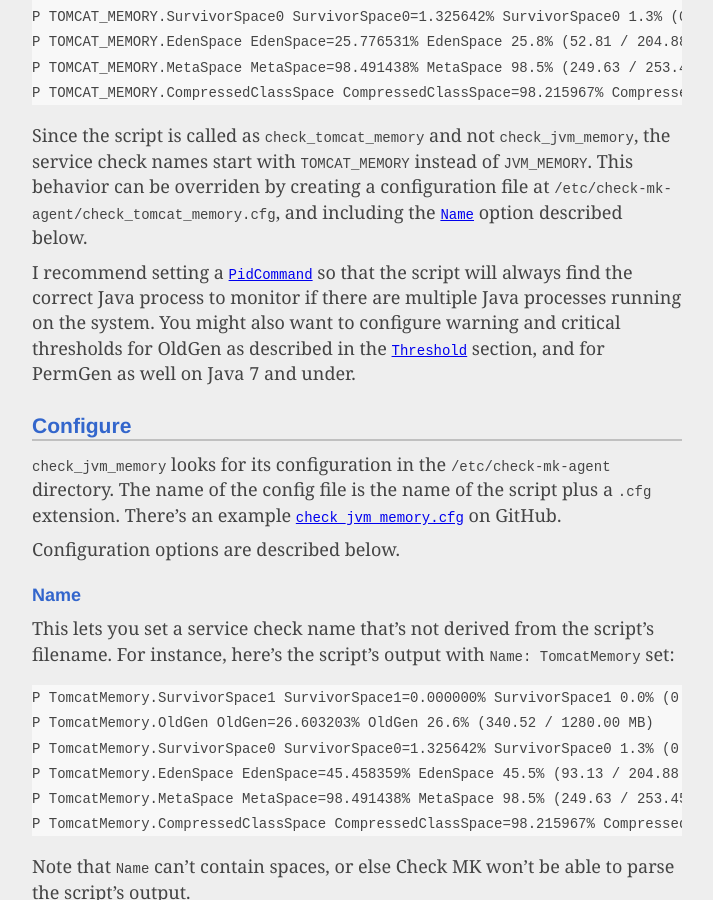
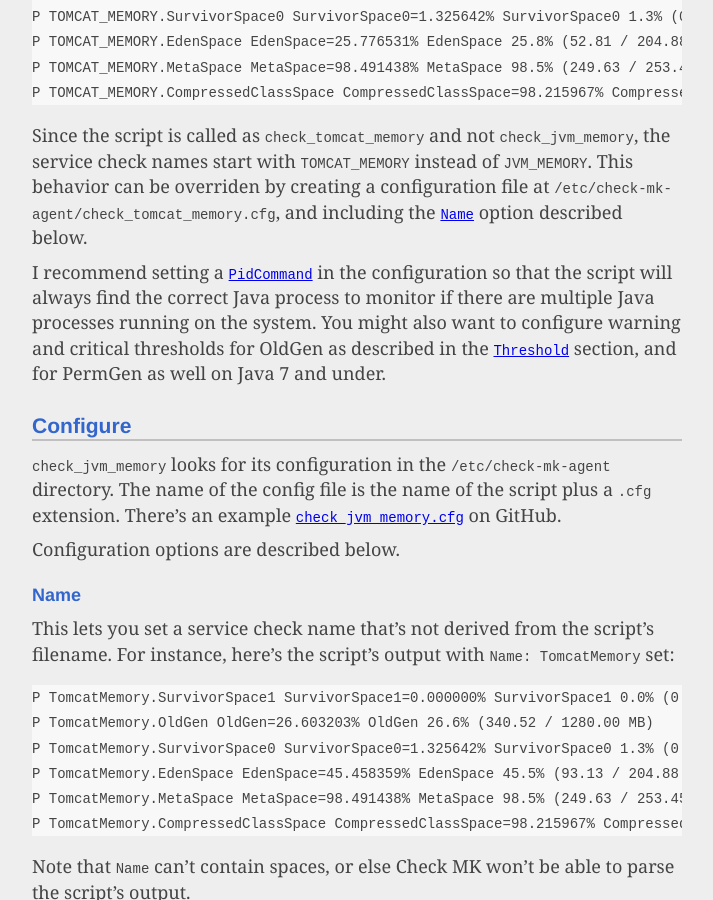
Before and after one commit to natewoodward/natewoodward.github.io, a Jekyll site: the page built from _posts/2019-12-02-monitoring-java-memory-usage-with-jstat-and-check-mk.md, in a window 1280 px wide and 900 px high, scrolled down 1574 px. Shown: the whole window, without its empty margins (283-996 px from the left). Built offline with Jekyll 4.4.1, drawn with Linux system fonts in a browser that asks for light colours; some of the changed text lies outside the part shown.

Commit message:
Tweak check_jvm_memory

```diff
--- a/_posts/2019-12-02-monitoring-java-memory-usage-with-jstat-and-check-mk.md
+++ b/_posts/2019-12-02-monitoring-java-memory-usage-with-jstat-and-check-mk.md
@@ -68,7 +68,7 @@ This behavior can be overriden by creating a configuration file at
 `/etc/check-mk-agent/check_tomcat_memory.cfg`,
 and including the [`Name`](#name) option described below.
 
-I recommend setting a [`PidCommand`](#pidcommand) so that the script will always find the correct Java process to monitor if there are multiple Java processes running on the system.
+I recommend setting a [`PidCommand`](#pidcommand) in the configuration so that the script will always find the correct Java process to monitor if there are multiple Java processes running on the system.
 You might also want to configure warning and critical thresholds for OldGen as described in the [`Threshold`](#threshold) section,
 and for PermGen as well on Java 7 and under.
 
```
Also changed, not shown: other parts of _posts/2019-12-02-monitoring-java-memory-usage-with-jstat-and-check-mk.md (+1 -1 lines).
